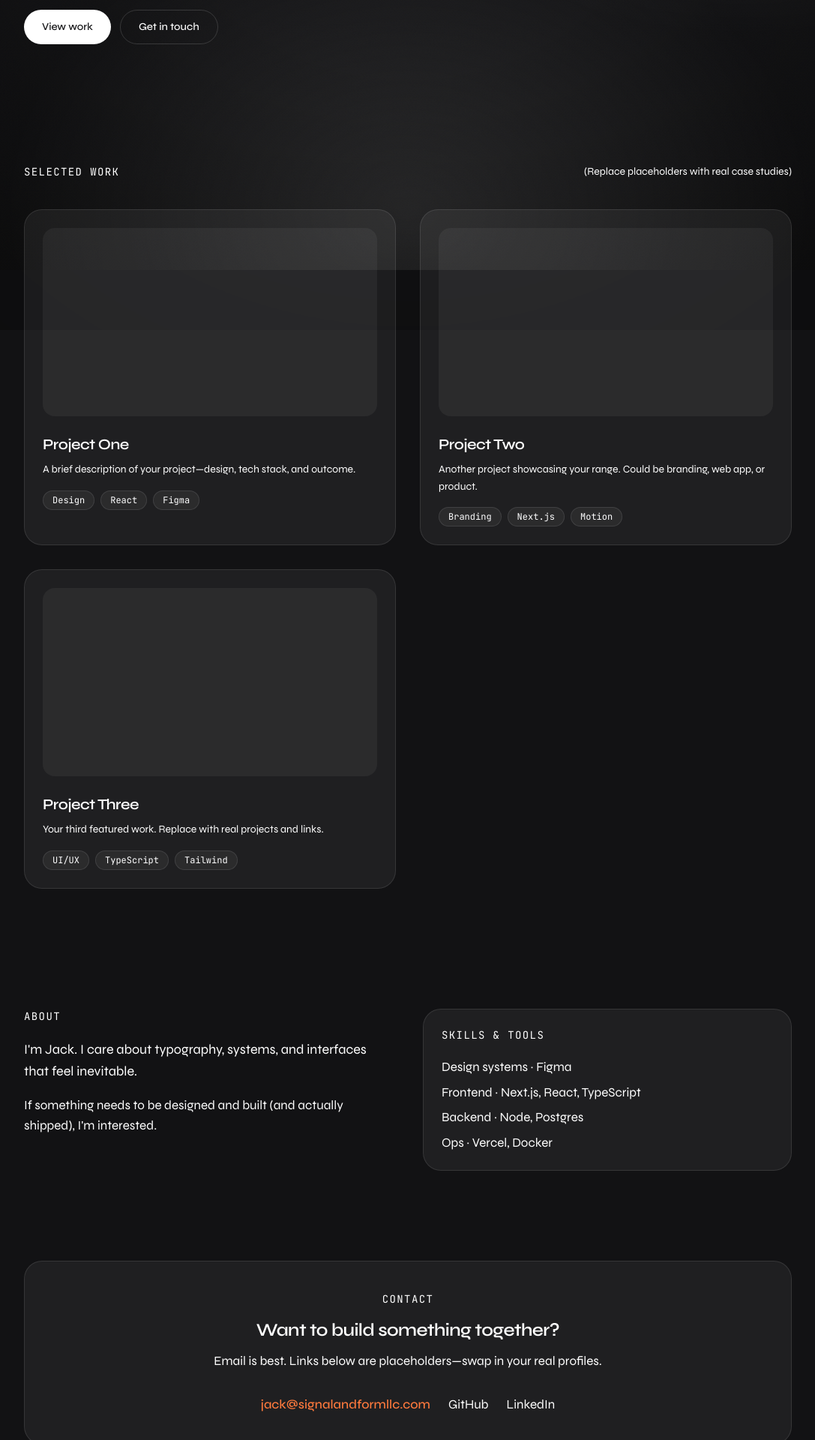
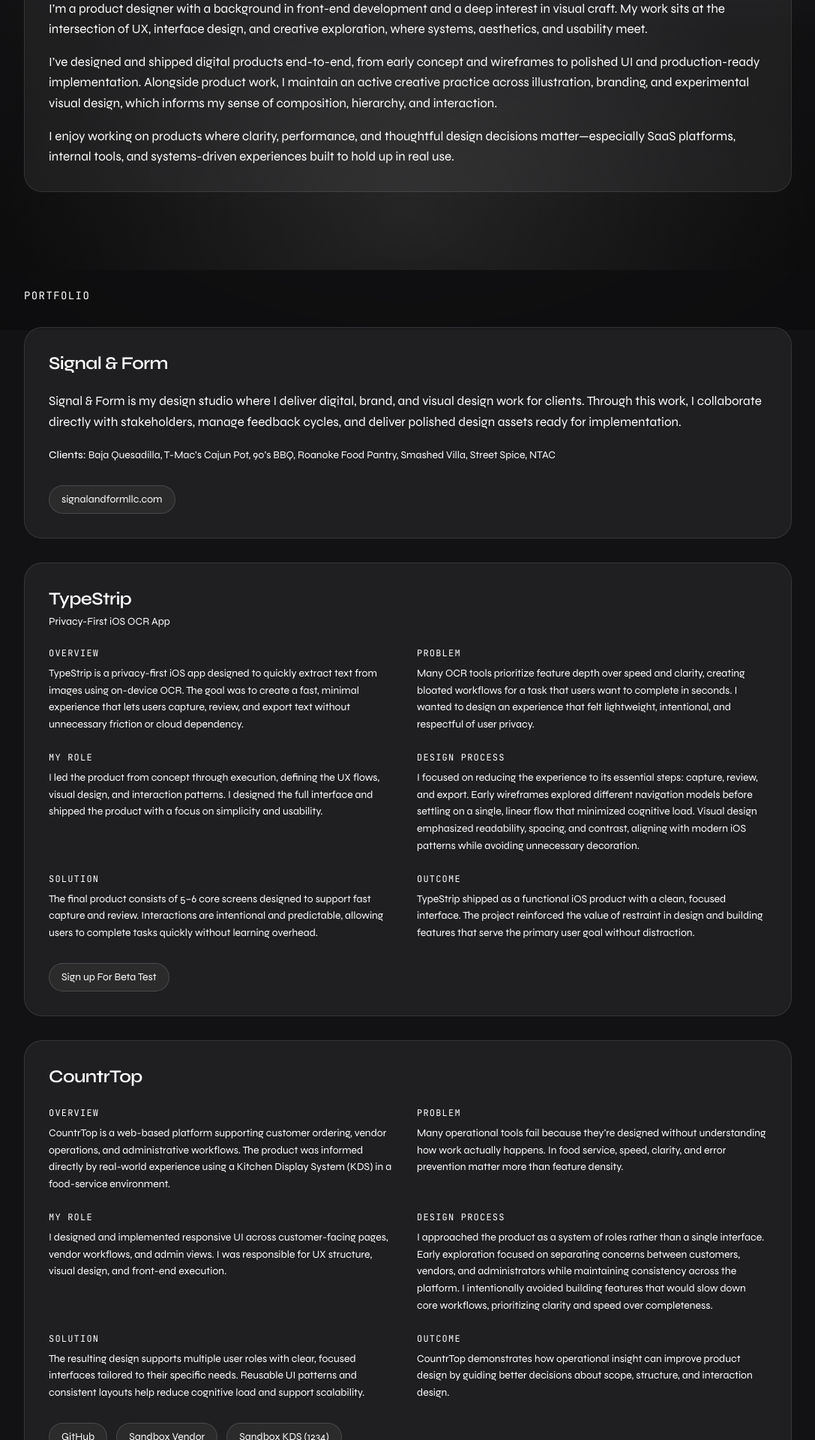
Before and after one commit to signalandform/jacknel, a Next.js app: page / in a window 1280 px wide. Shown: the part 440-2360 px from the top of the page at 75% size, without its empty margins (96-1183 px from the left). Built offline with nearby package versions, Linux system fonts and the light colour scheme.

Commit message:
simplify contact form + lowercase contact copy

```diff
--- a/app/page.tsx
+++ b/app/page.tsx
@@ -1,173 +1,248 @@
 import Link from "next/link";
 
 export default function Home() {
-  const projects = [
+  const portfolioItems = [
     {
-      title: "Project One",
+      id: "signalandform",
+      title: "Signal & Form",
       description:
-        "A brief description of your project—design, tech stack, and outcome.",
-      tags: ["Design", "React", "Figma"],
-      href: "#",
+        "Signal & Form is my design studio where I deliver digital, brand, and visual design work for clients. Through this work, I collaborate directly with stakeholders, manage feedback cycles, and deliver polished design assets ready for implementation.",
+      metaLabel: "Clients:",
+      meta:
+        "Baja Quesadilla, T-Mac’s Cajun Pot, 90’s BBQ, Roanoke Food Pantry, Smashed Villa, Street Spice, NTAC",
+      links: [
+        { label: "signalandformllc.com", href: "https://signalandformllc.com" },
+      ],
     },
     {
-      title: "Project Two",
-      description:
-        "Another project showcasing your range. Could be branding, web app, or product.",
-      tags: ["Branding", "Next.js", "Motion"],
-      href: "#",
+      id: "typestrip",
+      title: "TypeStrip",
+      subtitle: "Privacy-First iOS OCR App",
+      sections: [
+        {
+          heading: "Overview",
+          body: "TypeStrip is a privacy-first iOS app designed to quickly extract text from images using on-device OCR. The goal was to create a fast, minimal experience that lets users capture, review, and export text without unnecessary friction or cloud dependency.",
+        },
+        {
+          heading: "Problem",
+          body: "Many OCR tools prioritize feature depth over speed and clarity, creating bloated workflows for a task that users want to complete in seconds. I wanted to design an experience that felt lightweight, intentional, and respectful of user privacy.",
+        },
+        {
+          heading: "My Role",
+          body: "I led the product from concept through execution, defining the UX flows, visual design, and interaction patterns. I designed the full interface and shipped the product with a focus on simplicity and usability.",
+        },
+        {
+          heading: "Design Process",
+          body: "I focused on reducing the experience to its essential steps: capture, review, and export. Early wireframes explored different navigation models before settling on a single, linear flow that minimized cognitive load. Visual design emphasized readability, spacing, and contrast, aligning with modern iOS patterns while avoiding unnecessary decoration.",
+        },
+        {
+          heading: "Solution",
+          body: "The final product consists of 5–6 core screens designed to support fast capture and review. Interactions are intentional and predictable, allowing users to complete tasks quickly without learning overhead.",
+        },
+        {
+          heading: "Outcome",
+          body: "TypeStrip shipped as a functional iOS product with a clean, focused interface. The project reinforced the value of restraint in design and building features that serve the primary user goal without distraction.",
+        },
+      ],
+      links: [{ label: "Sign up For Beta Test", href: "https://typestrip.com" }],
     },
     {
-      title: "Project Three",
-      description:
-        "Your third featured work. Replace with real projects and links.",
-      tags: ["UI/UX", "TypeScript", "Tailwind"],
-      href: "#",
+      id: "countrtop",
+      title: "CountrTop",
+      sections: [
+        {
+          heading: "Overview",
+          body: "CountrTop is a web-based platform supporting customer ordering, vendor operations, and administrative workflows. The product was informed directly by real-world experience using a Kitchen Display System (KDS) in a food-service environment.",
+        },
+        {
+          heading: "Problem",
+          body: "Many operational tools fail because they’re designed without understanding how work actually happens. In food service, speed, clarity, and error prevention matter more than feature density.",
+        },
+        {
+          heading: "My Role",
+          body: "I designed and implemented responsive UI across customer-facing pages, vendor workflows, and admin views. I was responsible for UX structure, visual design, and front-end execution.",
+        },
+        {
+          heading: "Design Process",
+          body: "I approached the product as a system of roles rather than a single interface. Early exploration focused on separating concerns between customers, vendors, and administrators while maintaining consistency across the platform. I intentionally avoided building features that would slow down core workflows, prioritizing clarity and speed over completeness.",
+        },
+        {
+          heading: "Solution",
+          body: "The resulting design supports multiple user roles with clear, focused interfaces tailored to their specific needs. Reusable UI patterns and consistent layouts help reduce cognitive load and support scalability.",
+        },
+        {
+          heading: "Outcome",
+          body: "CountrTop demonstrates how operational insight can improve product design by guiding better decisions about scope, structure, and interaction design.",
+        },
+      ],
+      links: [
+        { label: "GitHub", href: "https://github.com/signalandform/countrtop" },
+        { label: "Sandbox Vendor", href: "https://sunset.staging.countrtop.com" },
+        { label: "Sandbox KDS (1234)", href: "https://kds.staging.countrtop.com" },
+      ],
     },
   ];
 
   return (
     <div className="min-h-[calc(100vh-8rem)]">
-      {/* Hero */}
-      <section className="px-6 pb-20 pt-20 sm:pt-28">
+      {/* HERO */}
+      <section className="px-6 pb-16 pt-14 sm:pt-20">
         <div className="mx-auto max-w-5xl">
-          <p className="animate-hero-fade-up font-mono text-sm uppercase tracking-widest text-contrast/60">
-            Designer · Engineer · Operator
+          <h1 className="text-4xl font-semibold tracking-tight sm:text-5xl">
+            jack nelson
+          </h1>
+          <p className="mt-4 text-lg text-contrast/70">
+            Product Designer blending UX, visual craft, and implementation
           </p>
-          <h1 className="mt-5 max-w-4xl animate-hero-fade-up text-balance text-5xl font-semibold leading-[1.05] tracking-tight sm:text-6xl">
-            I build clean, human software—and the brands around it.
-          </h1>
-          <p className="mt-6 max-w-2xl animate-hero-fade-up text-lg leading-relaxed text-contrast/70">
-            Product design, UI engineering, and a bias for shipping. This site is a
-            living snapshot of what I&apos;m making.
-          </p>
-
-          <div className="mt-10 flex flex-wrap gap-3">
+          <div className="mt-8 flex flex-wrap gap-3">
             <Link
-              href="#work"
+              href="#portfolio"
               className="inline-flex items-center gap-2 rounded-full bg-contrast px-6 py-3 text-sm font-medium text-base hover:bg-contrast/90"
             >
-              View work
+              Portfolio
             </Link>
             <Link
               href="#contact"
               className="inline-flex items-center gap-2 rounded-full border border-white/15 px-6 py-3 text-sm font-medium text-contrast/90 hover:bg-white/5"
             >
-              Get in touch
+              contact me
             </Link>
+          </div>
+
+          {/* ABOUT ME */}
+          <div className="mt-14 rounded-3xl border border-white/10 bg-card p-8">
+            <h2 className="font-mono text-sm uppercase tracking-widest text-contrast/60">
+              About Me
+            </h2>
+            <div className="mt-5 space-y-4 leading-relaxed text-contrast/70">
+              <p>
+                I’m a product designer with a background in front-end development
+                and a deep interest in visual craft. My work sits at the
+                intersection of UX, interface design, and creative exploration,
+                where systems, aesthetics, and usability meet.
+              </p>
+              <p>
+                I’ve designed and shipped digital products end-to-end, from early
+                concept and wireframes to polished UI and production-ready
+                implementation. Alongside product work, I maintain an active
+                creative practice across illustration, branding, and experimental
+                visual design, which informs my sense of composition, hierarchy,
+                and interaction.
+              </p>
+              <p>
+                I enjoy working on products where clarity, performance, and
+                thoughtful design decisions matter—especially SaaS platforms,
+                internal tools, and systems-driven experiences built to hold up in
+                real use.
+              </p>
+            </div>
           </div>
         </div>
       </section>
 
-      {/* Projects */}
-      <section id="work" className="px-6 py-20">
+      {/* PORTFOLIO */}
+      <section id="portfolio" className="px-6 py-16">
         <div className="mx-auto max-w-5xl">
-          <div className="mb-10 flex items-end justify-between gap-6">
-            <h2 className="font-mono text-sm uppercase tracking-widest text-contrast/60">
-              Selected work
-            </h2>
-            <span className="text-sm text-contrast/50">
-              (Replace placeholders with real case studies)
-            </span>
-          </div>
+          <h2 className="font-mono text-sm uppercase tracking-widest text-contrast/60">
+            Portfolio
+          </h2>
 
-          <div className="grid gap-8 md:grid-cols-2">
-            {projects.map((project) => (
+          <div className="mt-8 space-y-8">
+            {portfolioItems.map((item) => (
               <article
-                key={project.title}
-                className="group rounded-3xl border border-white/10 bg-card p-6 transition hover:border-white/20 hover:bg-white/10"
+                key={item.id}
+                id={item.id}
+                className="scroll-mt-28 rounded-3xl border border-white/10 bg-card p-8"
               >
-                <Link href={project.href} className="block">
-                  <div className="aspect-video rounded-2xl bg-white/5" />
-                  <h3 className="mt-6 text-xl font-semibold tracking-tight">
-                    <span className="group-hover:text-[color:var(--accent)]">
-                      {project.title}
-                    </span>
-                  </h3>
-                  <p className="mt-2 text-sm leading-relaxed text-contrast/65">
-                    {project.description}
+                <div className="flex flex-col gap-2 sm:flex-row sm:items-end sm:justify-between">
+                  <div>
+                    <h3 className="text-2xl font-semibold tracking-tight">
+                      {item.title}
+                    </h3>
+                    {item.subtitle ? (
+                      <p className="mt-1 text-sm text-contrast/65">
+                        {item.subtitle}
+                      </p>
+                    ) : null}
+                  </div>
+                </div>
+
+                {item.description ? (
+                  <p className="mt-5 leading-relaxed text-contrast/70">
+                    {item.description}
                   </p>
-                  <div className="mt-4 flex flex-wrap gap-2">
-                    {project.tags.map((tag) => (
-                      <span
-                        key={tag}
-                        className="rounded-full border border-white/10 bg-white/5 px-3 py-1 text-xs font-mono text-contrast/70"
-                      >
-                        {tag}
-                      </span>
+                ) : null}
+
+                {item.meta ? (
+                  <p className="mt-5 text-sm leading-relaxed text-contrast/65">
+                    <span className="font-medium text-contrast/80">
+                      {item.metaLabel || ""}
+                    </span>{" "}
+                    {item.meta}
+                  </p>
+                ) : null}
+
+                {item.sections?.length ? (
+                  <div className="mt-6 grid gap-6 md:grid-cols-2">
+                    {item.sections.map((s) => (
+                      <div key={s.heading}>
+                        <h4 className="font-mono text-xs uppercase tracking-widest text-contrast/60">
+                          {s.heading}
+                        </h4>
+                        <p className="mt-2 text-sm leading-relaxed text-contrast/70">
+                          {s.body}
+                        </p>
+                      </div>
                     ))}
                   </div>
-                </Link>
+                ) : null}
+
+                {item.links?.length ? (
+                  <div className="mt-7 flex flex-wrap gap-3">
+                    {item.links.map((l) => (
+                      <Link
+                        key={l.href}
+                        href={l.href}
+                        target="_blank"
+                        rel="noopener noreferrer"
+                        className="rounded-full border border-white/15 bg-white/5 px-4 py-2 text-sm text-contrast/80 hover:border-white/25 hover:bg-white/10"
+                      >
+                        {l.label}
+                      </Link>
+                    ))}
+                  </div>
+                ) : null}
               </article>
             ))}
           </div>
         </div>
       </section>
 
-      {/* About */}
-      <section id="about" className="px-6 py-20">
-        <div className="mx-auto grid max-w-5xl gap-10 md:grid-cols-2">
-          <div>
-            <h2 className="font-mono text-sm uppercase tracking-widest text-contrast/60">
-              About
-            </h2>
-            <p className="mt-5 text-lg leading-relaxed text-contrast/75">
-              I&apos;m Jack. I care about typography, systems, and interfaces that
-              feel inevitable.
-            </p>
-            <p className="mt-4 leading-relaxed text-contrast/65">
-              If something needs to be designed and built (and actually shipped),
-              I&apos;m interested.
-            </p>
-          </div>
-          <div className="rounded-3xl border border-white/10 bg-card p-6">
-            <h3 className="font-mono text-sm uppercase tracking-widest text-contrast/60">
-              Skills & tools
-            </h3>
-            <ul className="mt-5 space-y-2 text-contrast/75">
-              <li>Design systems · Figma</li>
-              <li>Frontend · Next.js, React, TypeScript</li>
-              <li>Backend · Node, Postgres</li>
-              <li>Ops · Vercel, Docker</li>
-            </ul>
-          </div>
-        </div>
-      </section>
-
-      {/* Contact */}
-      <section id="contact" className="px-6 pb-24 pt-10">
-        <div className="mx-auto max-w-5xl rounded-3xl border border-white/10 bg-card p-10 text-center">
+      {/* CONTACT */}
+      <section id="contact" className="px-6 pb-24 pt-6">
+        <div className="mx-auto max-w-5xl rounded-3xl border border-white/10 bg-card p-10">
           <h2 className="font-mono text-sm uppercase tracking-widest text-contrast/60">
-            Contact
+            Contact Me
           </h2>
-          <p className="mx-auto mt-4 max-w-2xl text-2xl font-semibold tracking-tight">
-            Want to build something together?
-          </p>
-          <p className="mt-3 text-contrast/65">
-            Email is best. Links below are placeholders—swap in your real profiles.
+          <p className="mt-4 text-lg text-contrast/70">
+            Fill out the form or email me at{" "}
+            <Link
+              href="mailto:hello@jacknel.com"
+              className="text-[color:var(--accent)] hover:underline underline-offset-4"
+            >
+              hello@jacknel.com
+            </Link>
           </p>
 
-          <div className="mt-8 flex flex-wrap justify-center gap-6">
+          <div className="mt-6 flex flex-wrap gap-6 text-sm">
+            <span className="text-contrast/60">(214) 803 2520</span>
             <Link
-              href="mailto:jack@signalandformllc.com"
-              className="font-medium text-[color:var(--accent)] hover:underline underline-offset-4"
-            >
-              jack@signalandformllc.com
-            </Link>
-            <Link
-              href="https://github.com"
+              href="http://instagram.com/mjacknel"
               target="_blank"
               rel="noopener noreferrer"
               className="text-contrast/60 hover:text-contrast"
             >
-              GitHub
-            </Link>
-            <Link
-              href="https://linkedin.com"
-              target="_blank"
-              rel="noopener noreferrer"
-              className="text-contrast/60 hover:text-contrast"
-            >
-              LinkedIn
+              instagram
             </Link>
           </div>
         </div>
```
Also changed, not shown: components/Header.tsx (+6 -4 lines).
